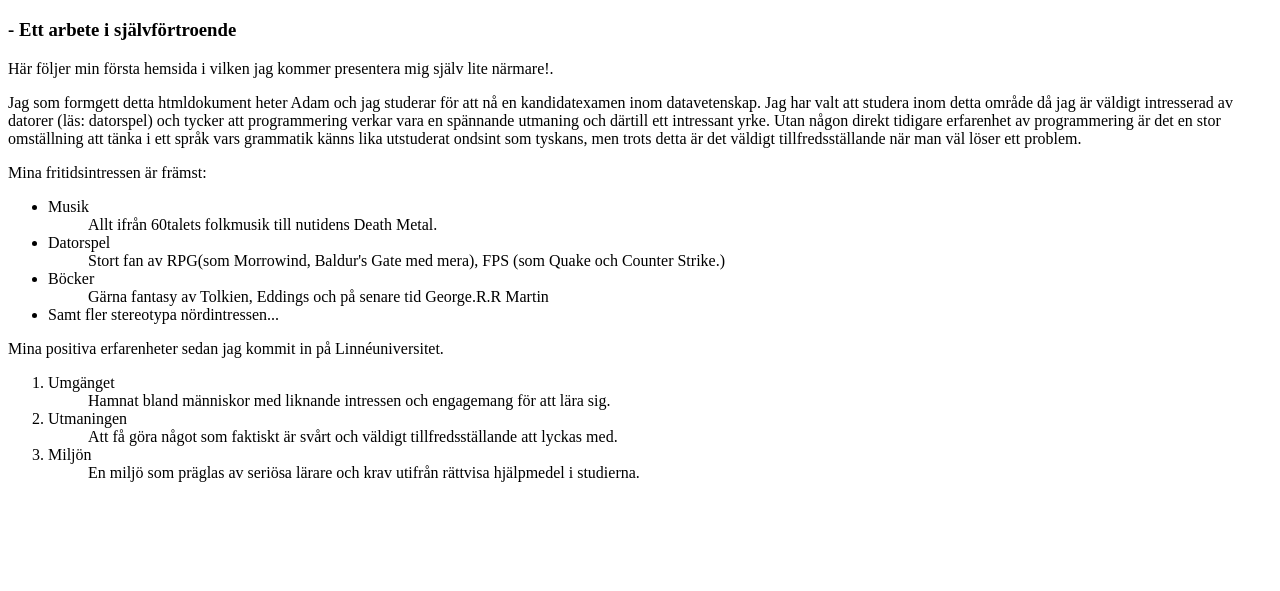
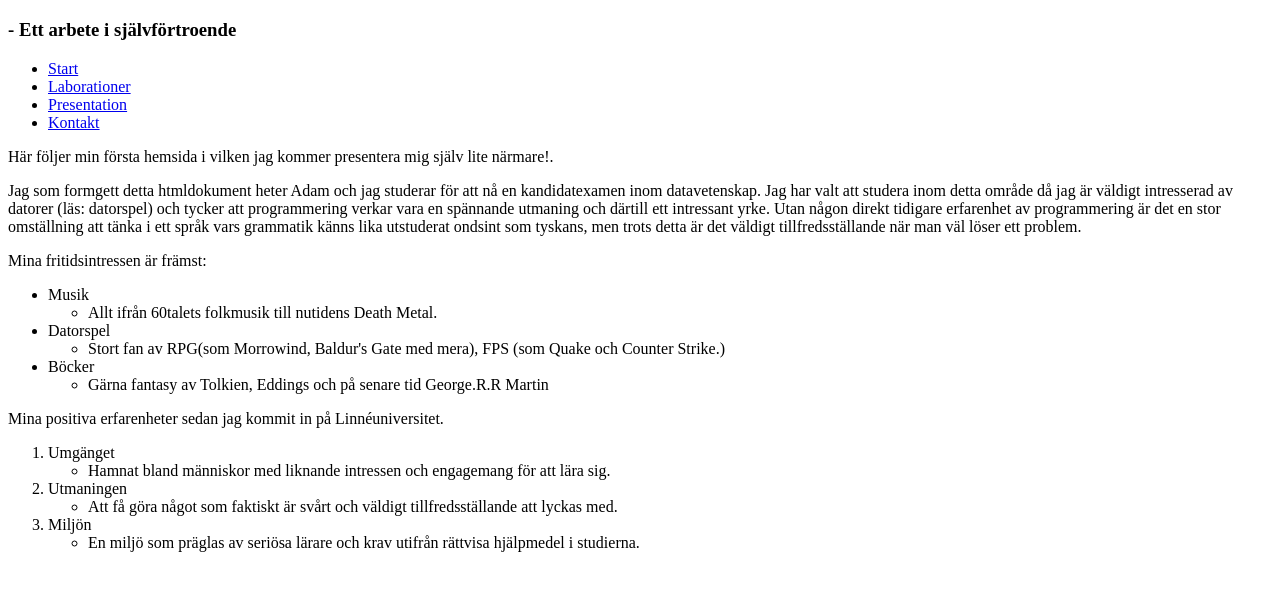
Before and after one commit to ao222qc/ao222qc_1IK415, a plain HTML site: page pages/presentation.html in a window 1280 px wide. Shown: the part 61-652 px from the top of the page. Drawn offline with Linux system fonts and the light colour scheme.

Commit message:
At 1.5 in lab

```diff
--- a/pages/presentation.html
+++ b/pages/presentation.html
@@ -7,6 +7,13 @@
 <body>
     <h1>Min första hemsida</h1>
     <h3>- Ett arbete i självförtroende</h3>
+
+    <ul>
+        <li><a href="../index.html">Start</a></li>
+        <li><a href="/pages/laborationer.html">Laborationer</a></li>
+        <li><a href="/pages/presentation.html">Presentation</a></li>
+        <li><a href="/pages/kontakt.html">Kontakt</a></li>
+    </ul>
 
 <p>Här följer min första hemsida i vilken jag kommer presentera mig själv lite närmare!.</p>
 
@@ -18,26 +25,34 @@ tyskans, men trots detta är det väldigt tillfredsställande när man väl lös
 
 <p>Mina fritidsintressen är främst:</p> <!-- här blandar jag vilt två listformer-->
 <ul>
-    <dl>
-    <li>Musik</li>
-    <ul>Allt ifrån 60talets folkmusik till nutidens Death Metal.</ul>
-    <li>Datorspel</li>
-    <ul>Stort fan av RPG(som Morrowind, Baldur's Gate med mera), FPS (som Quake och Counter Strike.)</ul>
-    <li>Böcker</li>
-    <ul>Gärna fantasy av Tolkien, Eddings och på senare tid George.R.R Martin</ul>
-    <li>Samt fler stereotypa nördintressen...</li>
-    </dl>
+    <li>Musik
+    <ul>
+        <li>Allt ifrån 60talets folkmusik till nutidens Death Metal.</li>
+    </ul>
+    <li>Datorspel
+    <ul>
+        <li>Stort fan av RPG(som Morrowind, Baldur's Gate med mera), FPS (som Quake och Counter Strike.)</li>
+    </ul>
+    <li>Böcker
+    <ul>
+        <li>Gärna fantasy av Tolkien, Eddings och på senare tid George.R.R Martin</li>
+    </ul>
+    </li>
 </ul>
 <p>Mina positiva erfarenheter sedan jag kommit in på Linnéuniversitet.</p>
 <ol>
-    <dl>
-    <li>Umgänget</li>
-    <ul>Hamnat bland människor med liknande intressen och engagemang för att lära sig.</ul>
-    <li>Utmaningen</li>
-    <ul>Att få göra något som faktiskt är svårt och väldigt tillfredsställande att lyckas med.</ul>
-    <li>Miljön</li>
-    <ul>En miljö som präglas av seriösa lärare och krav utifrån rättvisa hjälpmedel i studierna.</ul>
-    </dl>
+    <li>Umgänget
+    <ul>
+        <li>Hamnat bland människor med liknande intressen och engagemang för att lära sig.</li>
+    </ul>
+    <li>Utmaningen
+    <ul>
+        <li>Att få göra något som faktiskt är svårt och väldigt tillfredsställande att lyckas med.</li>
+    </ul>
+    <li>Miljön
+    <ul>
+        <li>En miljö som präglas av seriösa lärare och krav utifrån rättvisa hjälpmedel i studierna.</li>
+    </ul>
 </ol>
 </body>
 </html>
```
Also changed, not shown: index.html (+6 -0 lines), pages/kontakt.html (+14 -0 lines), pages/laborationer.html (+14 -0 lines).
